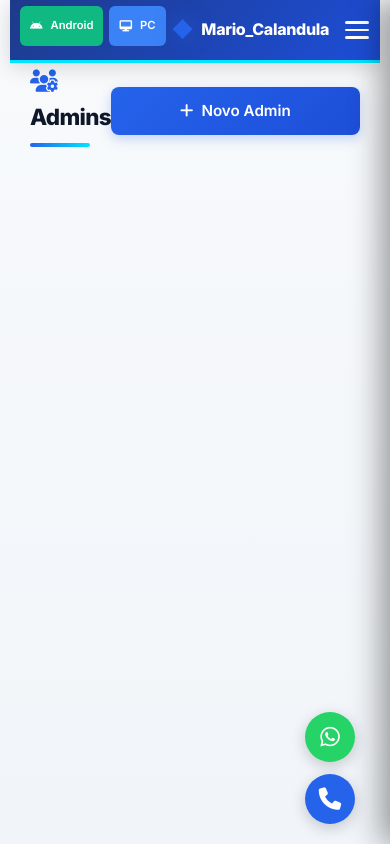
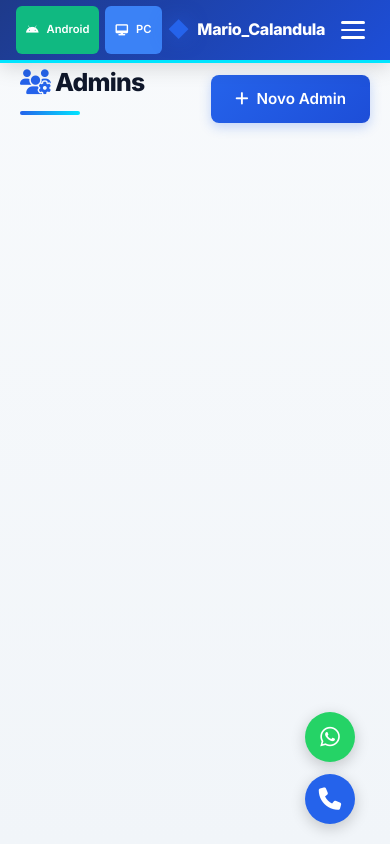
Before and after one commit to melphystec-eng/sistem-alfaiataria, a Flask app: page /admin/admins in a window 390 px wide. Run offline with Flask 3, Linux system fonts and the light colour scheme; a user stored in the database is signed in; data that the repository does not hold is empty; parts of the project's set-up code (start-up, migrations or seed data) failed here and were passed over; some libraries are stand-ins or nearby versions.

Commit message:
Ajustando a tela

```diff
--- a/templates/base.html
+++ b/templates/base.html
@@ -530,61 +530,6 @@ h1::after {
   border-top-color: var(--preto);
 }
 
-/* ================= CORREÇÕES DE RESPONSIVIDADE (MOBILE) ================= */
-/* Garante que as imagens nunca ultrapassam o ecrã */
-img {
-  max-width: 100%;
-  height: auto;
-}
-
-/* Impede que palavras ou links muito longos (como emails) quebrem o layout */
-p, td, a, h1, h2, h3 {
-  word-wrap: break-word;
-  overflow-wrap: break-word;
-}
-
-/* Ajustes finos para telemóveis (ecrãs até 600px) */
-@media (max-width: 600px) {
-  /* Diminui o espaçamento geral para ganhar espaço */
-  body {
-    padding-left: 10px;
-    padding-right: 10px;
-  }
-
-  /* Os botões ficam um por cima do outro em ecrãs pequenos */
-  .auth-btn, .btn {
-    width: 100%;
-    margin-bottom: 8px;
-  }
-
-  /* Títulos mais pequenos para não ocuparem 3 linhas */
-  h1 { font-size: 1.4rem; }
-  h2 { font-size: 1.1rem; }
-
-  /* Caixas de estatísticas do painel admin ficam em 2 colunas */
-  .gallery { grid-template-columns: repeat(2, 1fr); gap: 10px; }
-
-  /* Ajusta as tabelas viradas em cartões */
-  table td {
-    flex-direction: column;
-    align-items: flex-start;
-    gap: 4px;
-  }
-  table td::before { margin-bottom: 2px; }
-
-  /* Esconde a barra de navegação do topo e usa o Hamburger */
-  .nav-inner { padding: 0 10px; }
-  .nav-links { width: 100%; } /* O menu ocupa a largura toda */
-}
-
-/* No ecrã de PC, a barra de botões de download fica lado a lado */
-@media (min-width: 601px) {
-  .download-buttons {
-    display: flex;
-    gap: 10px;
-  }
-}
-
 </style>
 </head>
 <body>
```
